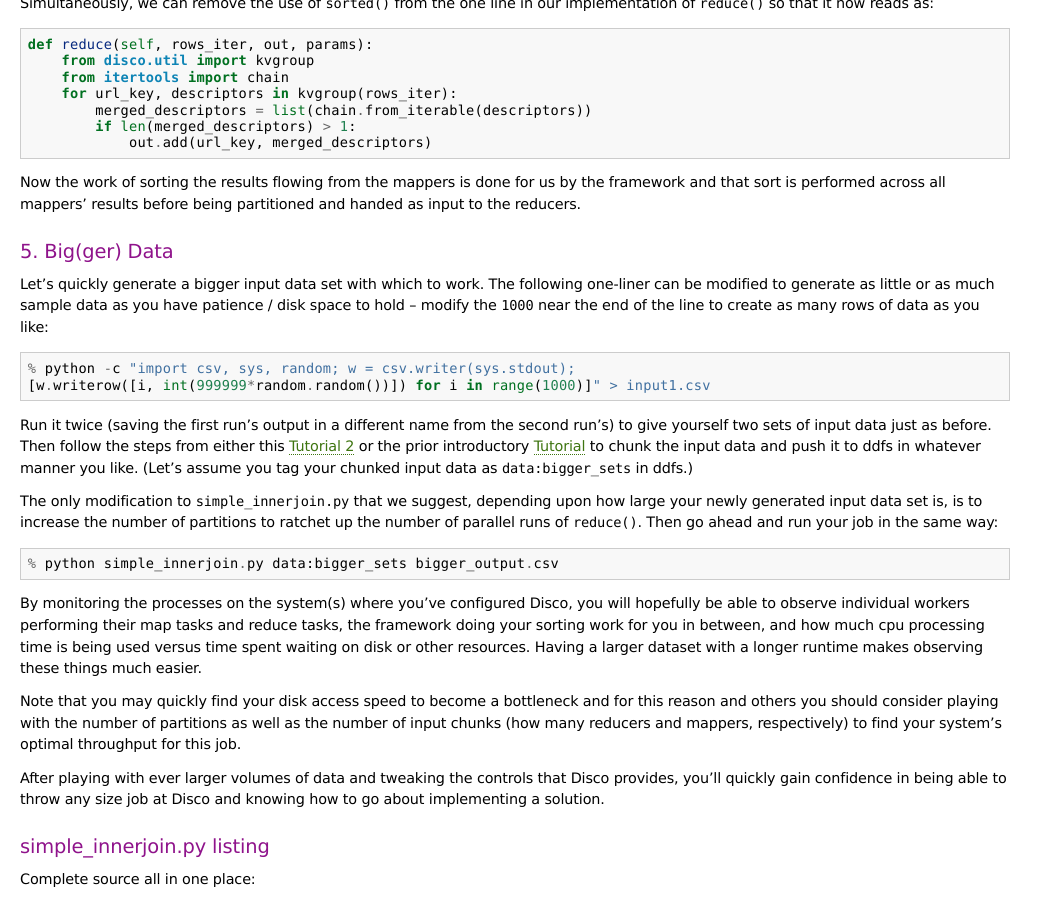
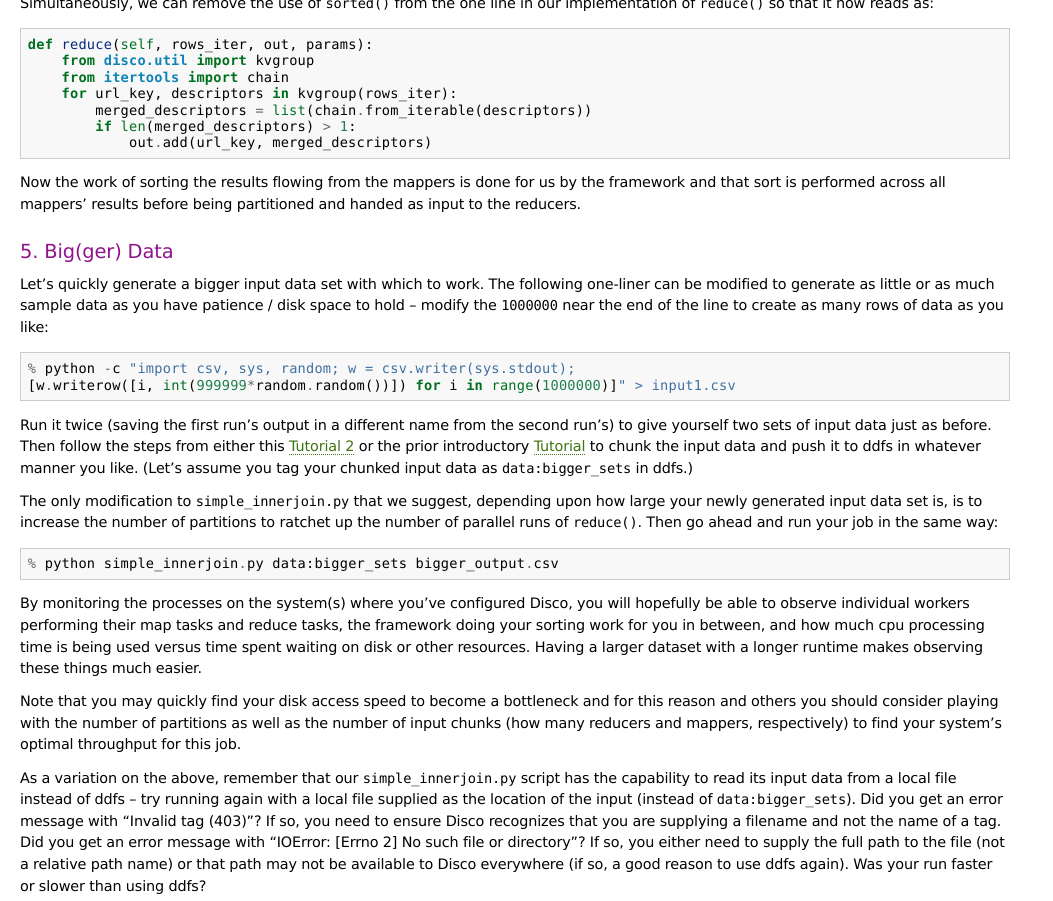
Before and after one commit to discoproject/disco, a Sphinx documentation site: the page built from doc/start/tutorial_2.rst, in a window 1280 px wide and 1400 px high, scrolled down 4239 px, cut to the strip 0-901 px from the top of the window. Shown: the whole strip, without its empty margins (0-1053 px from the left). Built offline with Sphinx 7.4.7, drawn with Linux system fonts in a browser that asks for light colours; some of the changed text lies outside the part shown.

Commit message:
Added tutorial_2 to toctree, added ref to tutorial_2 inside tutorial, expanded explanation in parts of tutorial_2.

```diff
--- a/doc/index.rst
+++ b/doc/index.rst
@@ -24,6 +24,7 @@
    start/install
    start/install_sys
    start/tutorial
+   start/tutorial_2
    start/troubleshoot
    start/getinvolved
 
--- a/doc/start/tutorial.rst
+++ b/doc/start/tutorial.rst
@@ -164,6 +164,9 @@
 You could extend this simple example in any number of ways.
 For instance, by using the params object to include a list of stop words.
 
+You could continue on with :ref:`tutorial_2` which is intended as a
+follow-on tutorial to this one.
+
 If you pushed the data to :ref:`DDFS`,
 you could try changing the input to ``tag://data:bigtxt``,
 and add ``map_reader = disco.worker.classic.func.chain_reader``.
--- a/doc/start/tutorial_2.rst
+++ b/doc/start/tutorial_2.rst
@@ -67,12 +67,12 @@
 2. Split input data into chunks
 -------------------------------
 
-In the introductory :ref:`tutorial`, we made use of a ddfs command,
-``ddfs chunk``, to split input data into chunks and copy it onto ddfs.  To
-provide a more concrete sense of how to chunk input data, let's instead
-split our input data *before* we push it to ddfs.  When we do push our
-already-split data to ddfs, we will tell ddfs to treat the distinct chunks
-as one.
+In the introductory :ref:`tutorial`, we made use of a ddfs (:ref:`DDFS`)
+command, ``ddfs chunk``, to split input data into chunks and copy it onto
+ddfs.  To provide a more concrete sense of how to chunk input data, let's
+instead split our input data *before* we push it to ddfs.  When we do push
+our already-split data to ddfs, we will tell ddfs to treat the distinct
+chunks as one.
 
 As alluded to before, there are many strategies for performing efficient
 join operations inside MapReduce frameworks.  Here we will take the approach
@@ -311,11 +311,11 @@
 
 Let's quickly generate a bigger input data set with which to work.  The
 following one-liner can be modified to generate as little or as much sample
-data as you have patience / disk space to hold -- modify the ``1000`` near
+data as you have patience / disk space to hold -- modify the ``1000000`` near
 the end of the line to create as many rows of data as you like::
 
     % python -c "import csv, sys, random; w = csv.writer(sys.stdout);
-    [w.writerow([i, int(999999*random.random())]) for i in range(1000)]" > input1.csv
+    [w.writerow([i, int(999999*random.random())]) for i in range(1000000)]" > input1.csv
 
 Run it twice (saving the first run's output in a different name from the
 second run's) to give yourself two sets of input data just as before.
@@ -344,6 +344,17 @@
 reducers and mappers, respectively) to find your system's optimal
 throughput for this job.
 
+As a variation on the above, remember that our ``simple_innerjoin.py``
+script has the capability to read its input data from a local file instead
+of ddfs -- try running again with a local file supplied as the location of
+the input (instead of ``data:bigger_sets``).  Did you get an error message
+with "Invalid tag (403)"?  If so, you need to ensure Disco recognizes that
+you are supplying a filename and not the name of a tag.  Did you get an
+error message with "IOError: [Errno 2] No such file or directory"?  If so,
+you either need to supply the full path to the file (not a relative path
+name) or that path may not be available to Disco everywhere (if so, a good
+reason to use ddfs again).  Was your run faster or slower than using ddfs?
+
 After playing with ever larger volumes of data and tweaking the controls
 that Disco provides, you'll quickly gain confidence in being able to throw
 any size job at Disco and knowing how to go about implementing a solution.
```
